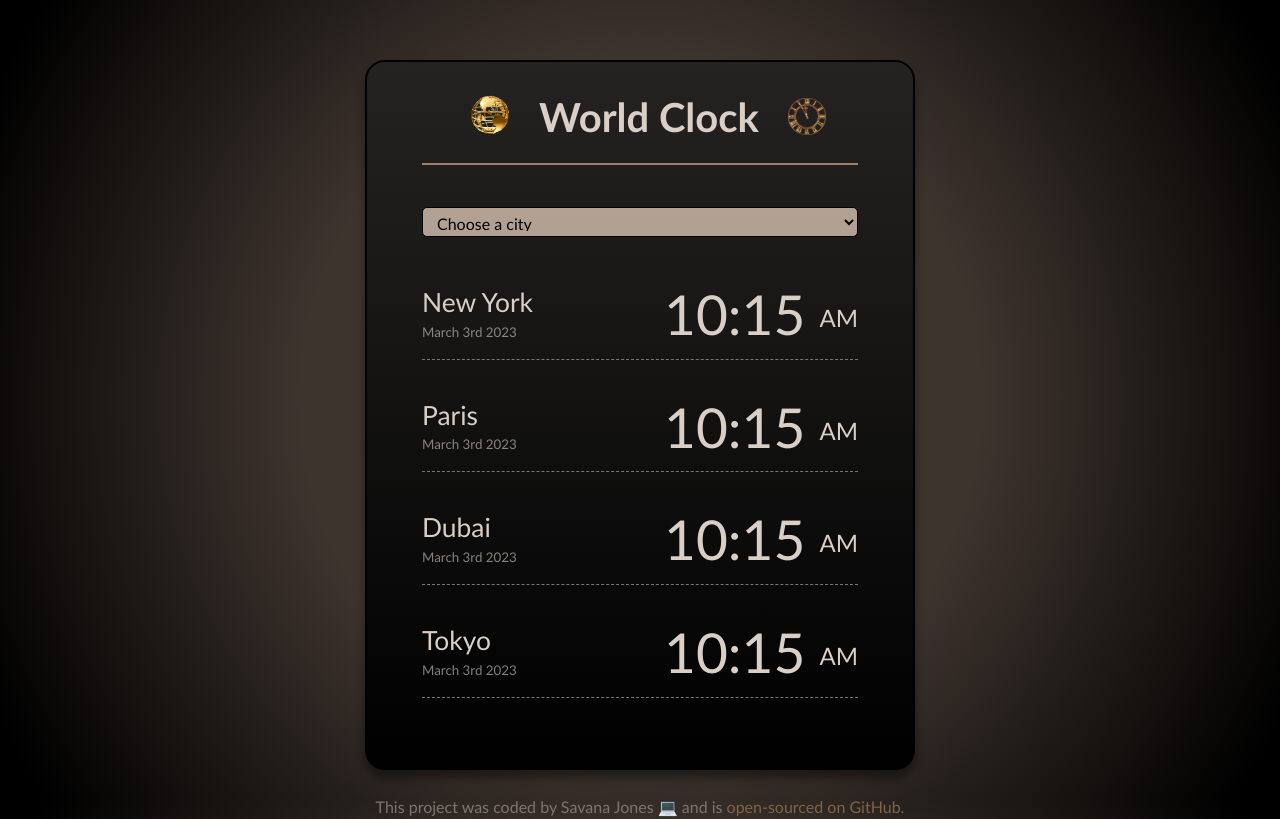
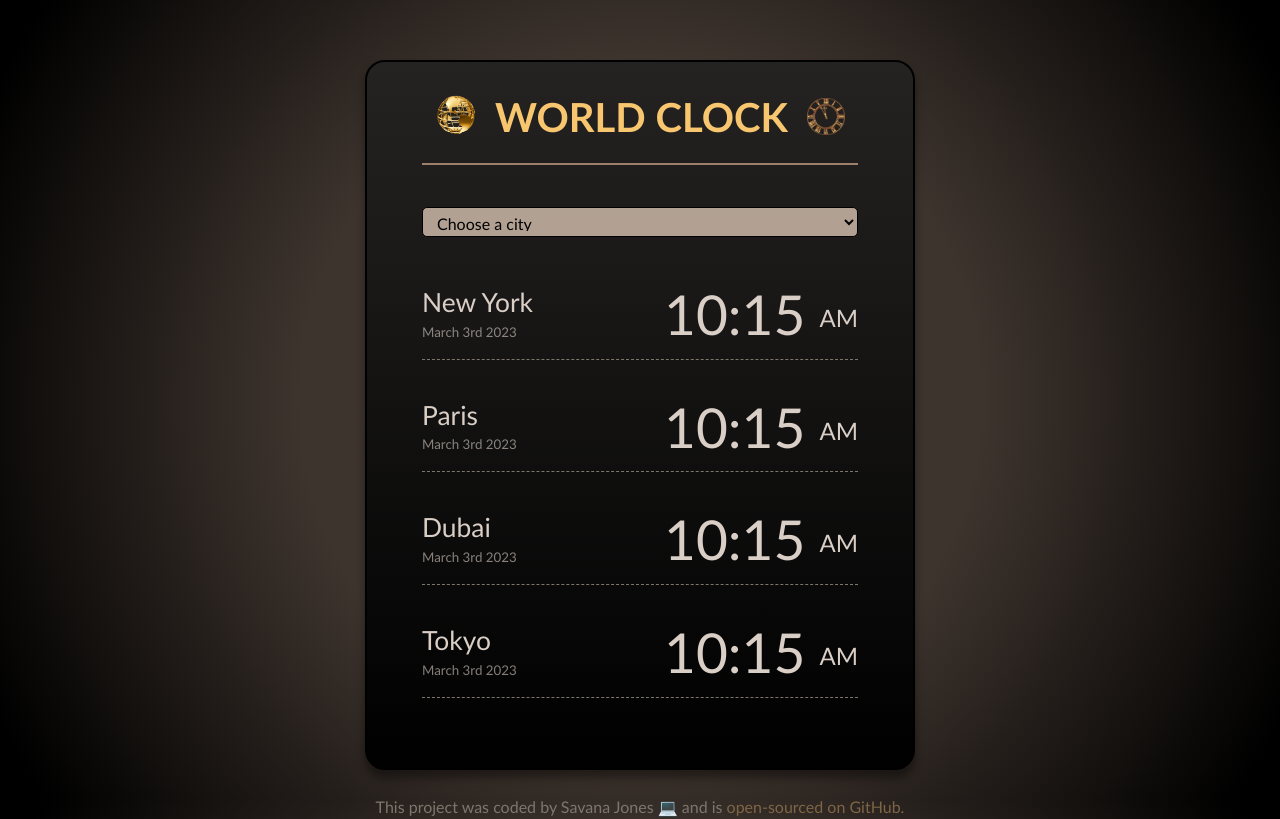
Before and after one commit to savy-jones/world-clock, a plain HTML site: page index.html in a window 1280 px wide. Drawn offline with nearby package versions, Linux system fonts and the light colour scheme.

Commit message:
tweaked styling

```diff
--- a/index.html
+++ b/index.html
@@ -25,7 +25,7 @@
               src="images/favpng_globe-world-desktop-wallpaper.png"
               alt="globe"
             />
-            <h1>World Clock</h1>
+            <h1>WORLD CLOCK</h1>
 
             <img
               id="clock"
--- a/src/styles.css
+++ b/src/styles.css
@@ -11,6 +11,7 @@ body {
 }
 
 h1 {
+  color: rgb(247 198 111);
   text-align: center;
   font-weight: 600;
   margin: 0 auto;
@@ -84,13 +85,14 @@ footer {
   width: 71px;
   position: relative;
   top: -11px;
-  margin-right: 10px;
+  margin-right: 0px;
 }
 #clock {
   width: 38px;
   position: relative;
   top: -11px;
-  margin-left: 25px;
+  margin-left: 15px;
+  margin-right: 15px;
 }
 
 #cities-dropdown {
```
